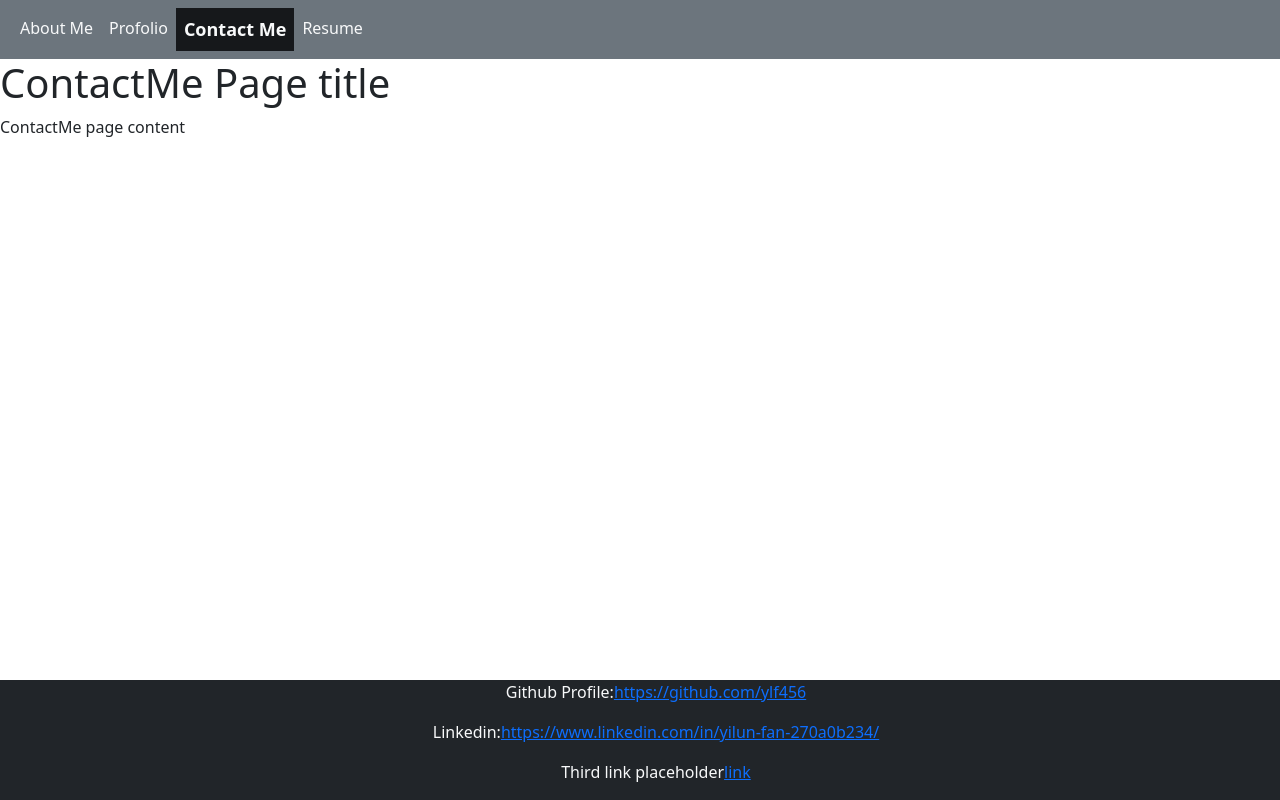
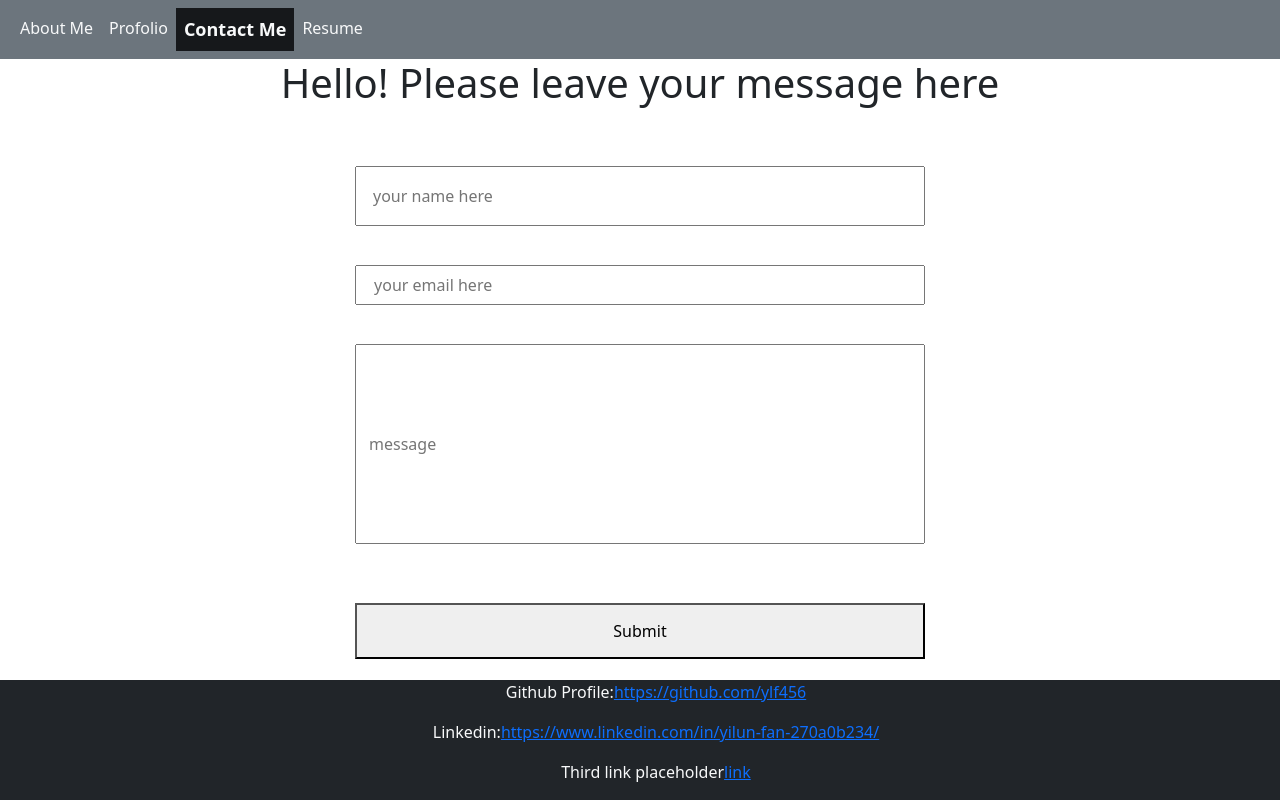
Before and after one commit to ylf456/module-20-challenge-ylf456-React-Portfolio, a React (Vite) app: page /contact-me in a window 1280 px wide. Built offline with nearby package versions, Linux system fonts and the light colour scheme.

Commit message:
added contact me form to the page/ylf456

```diff
--- a/src/index.css
+++ b/src/index.css
@@ -6,6 +6,8 @@
 
 .body-content {
     flex:1;
+    height:200%;
+    overflow-y: scroll;
 }
 
 #aboutme-content{
--- a/src/pages/ContactMePage.jsx
+++ b/src/pages/ContactMePage.jsx
@@ -1,9 +1,115 @@
-import { Link } from 'react-router-dom';
+import { useState } from "react";
+import { validateEmail } from "../utils/validator";
+
+const styles = {
+  formContainer:{
+    height:"70vh"
+  },
+  name: {
+    height: "5vh",
+
+  },
+  email: {
+    height: "5vh",
+    padding:"1.5%"
+  },
+  message: {
+    height: "25vh",
+    textAlign: "left",
+  },
+  button:{
+    maxWidth: "",
+    height:"10%",
+
+  }
+};
 export default function ContactMePage() {
+  // Create state variables for the fields in the form
+  // We are also setting their initial values to an empty string
+  const [name, setName] = useState("");
+  const [email, setEmail] = useState("");
+  const [message, setMessage] = useState("");
+  const [errorMessage, setErrorMessage] = useState("");
+
+  const handleInputChange = (e) => {
+    // Getting the value and name of the input which triggered the change
+    const { target } = e;
+    const inputType = target.name;
+    const inputValue = target.value;
+
+    // Based on the input type, we set the state of either email, username, and password
+    if (inputType === "name") {
+      setName(inputValue);
+    } else if (inputType === "email") {
+      setEmail(inputValue);
+    } else if (inputType === "message") {
+      setMessage(inputValue);
+    }
+  };
+
+  const handleFormSubmit = (e) => {
+    // Preventing the default behavior of the form submit (which is to refresh the page)
+    e.preventDefault();
+
+    // First we check to see if the email is not valid. If so we set an error message to be displayed on the page.
+    if (!validateEmail(email)) {
+      setErrorMessage("Invalid Email");
+      // We want to exit out of this code block if something is wrong so that the user can correct it
+      return;
+    }
+
+    setName("");
+    setEmail("");
+    setMessage("");
+    setErrorMessage("");
+    alert(`Hello ${name}`);
+  };
+
   return (
-    <div className="body-content">
-      <h1>ContactMe Page title</h1>
-      <p>ContactMe page content</p>
+    <div className="body-content container text-center">
+      <h1>Hello! Please leave your message here</h1>
+      <form
+        style={styles.formContainer}
+        className="form row d-flex justify-content-center align-items-center"
+        onSubmit={handleFormSubmit}
+      >
+        <div></div>
+        <input
+          styles={styles.name}
+          className="my-1 col-12 w-50 mx-1 p-3"
+          value={name}
+          name="name"
+          onChange={handleInputChange}
+          type="text"
+          placeholder="your name here"
+        />
+        <input
+          style={styles.email}
+          className="my-1 col-12 w-50 mx-1"
+          value={email}
+          name="email"
+          onChange={handleInputChange}
+          type="email"
+          placeholder="your email here"
+        />
+        <input
+          style={styles.message}
+          className="my-1 col-12 w-50 mx-1"
+          value={message}
+          name="message"
+          onChange={handleInputChange}
+          type="text"
+          placeholder="message"
+        />
+        <button style={styles.button} className="mt-4 w-50 mx-20" type="submit">
+          Submit
+        </button>
+      </form>
+      {errorMessage && (
+        <div>
+          <p className="error-text">{errorMessage}</p>
+        </div>
+      )}
     </div>
   );
 }
--- a/src/pages/PortfolioPage.jsx
+++ b/src/pages/PortfolioPage.jsx
@@ -1,5 +1,11 @@
 import Card from "./components/portfolioComponent";
-
+// resize the containers using styles obj
+const styles = {
+  cardContainer:{
+    height:"100vh",
+    width:"60vw",
+  }
+}
 export default function Portfolio() {
   return (
     <Card
--- a/src/pages/components/portfolioComponent.jsx
+++ b/src/pages/components/portfolioComponent.jsx
@@ -2,7 +2,7 @@ export default function PortfolioComponent({ content }) {
   return (
     <div className="body-content">
       <div className="container mt-2">
-        <div className="row row-cols-2 row-cols-lg-3 ">
+        <div className="row row-cols-2 row-cols-lg-3" >
           {content.map((contents) => contents)}
         </div>
       </div>
--- /dev/null
+++ b/src/utils/validator.js
@@ -0,0 +1,4 @@
+export function validateEmail(email) {
+    const re = /^([a-z0-9_\.-]+)@([\da-z\.-]+)\.([a-z\.]{2,6})$/;
+    return re.test(String(email).toLowerCase());
+  }
```
